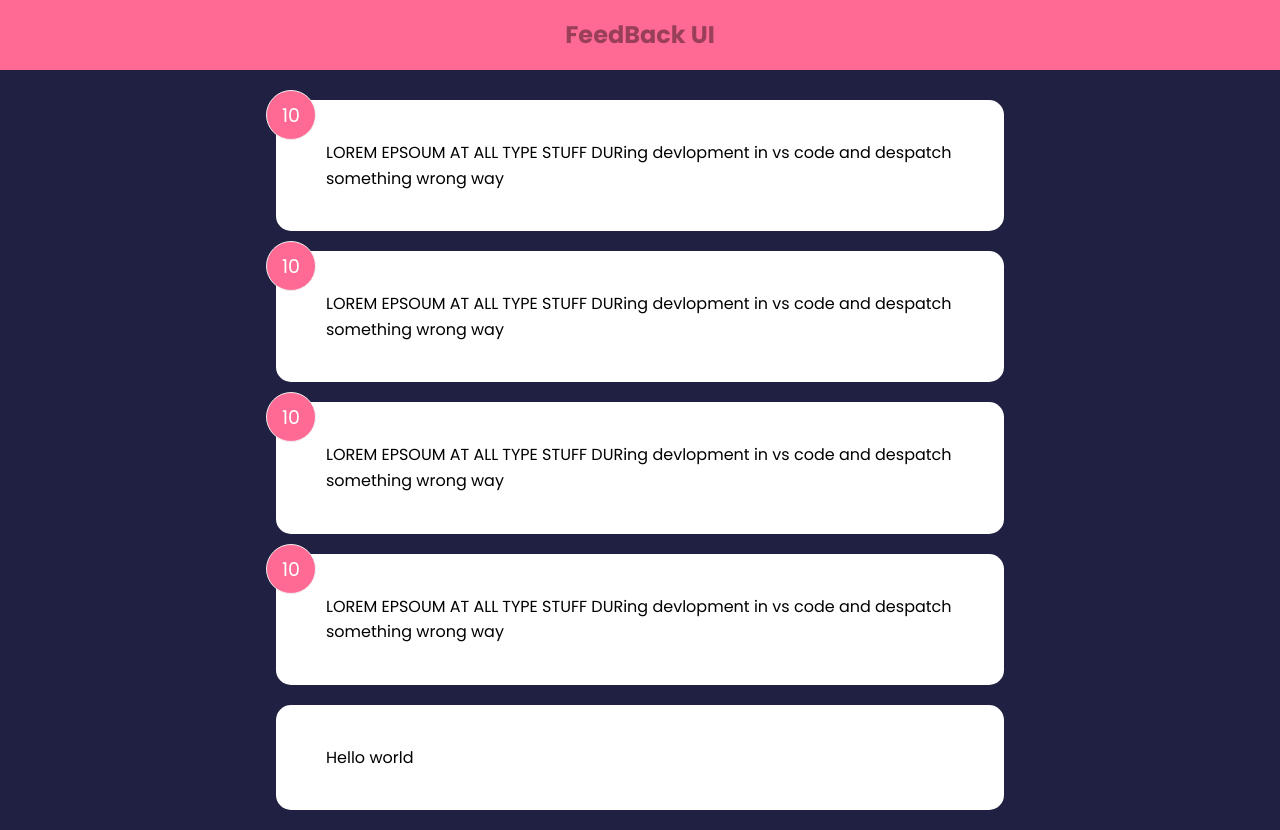
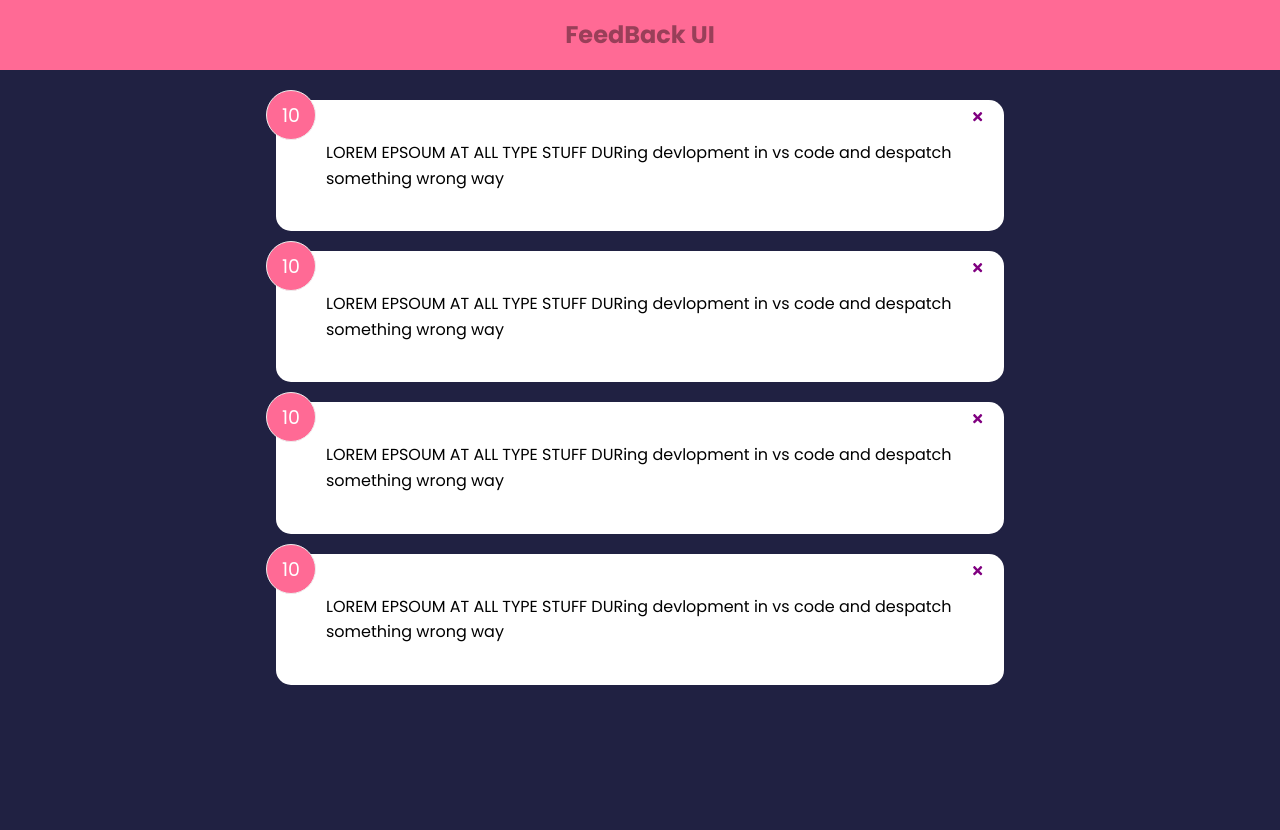
Before and after one commit to omdwd74/FEEDBACK_APP, a React (Create React App) app: page / in a window 1280 px wide. After the commit the page ends 800 px from the top, so only its background shows below. Built offline with nearby package versions, Linux system fonts and the light colour scheme.

Commit message:
add delete button

```diff
--- a/package.json
+++ b/package.json
@@ -8,6 +8,7 @@
     "@testing-library/user-event": "^13.5.0",
     "react": "^18.2.0",
     "react-dom": "^18.2.0",
+    "react-icons": "^5.0.1",
     "react-scripts": "5.0.1",
     "web-vitals": "^2.1.4"
   },
--- a/src/App.js
+++ b/src/App.js
@@ -4,6 +4,7 @@
 import FeedbackList from './components/FeedbackList'
 import FeedbackData from './data/FeedbackData'
 import Card from './components/shared/Card'
+
 
 function App(){
     // const title = 'Blog post'
@@ -25,7 +26,14 @@
     // React.createElement('h1',{},'My App')
 
     // )
-    const [feedback] = useState(FeedbackData)
+    const [feedback,setFeedback] = useState(FeedbackData)
+    const deleteFeedback  = (id) =>{
+        // console.log('App',id)
+        if(window.confirm('Are you sure want to delete that item?')){
+            setFeedback(feedback.filter((item)=> item.id !==id))
+        }
+
+    }
 
     return (
     <>
@@ -42,8 +50,10 @@
                 </ul>
             </div> */}
             {/* <h1>My App</h1> */}
-            <FeedbackList feedback = {feedback}/>
-            <Card>Hello world</Card>
+            <FeedbackList feedback = {feedback}
+            handleDelete={deleteFeedback}/>
+            {/* <Card>Hello world</Card> */}
+            {/* <Card/> */}
 
         </div>
     </>
--- a/src/components/FeedbackItem.jsx
+++ b/src/components/FeedbackItem.jsx
@@ -1,5 +1,8 @@
 import Card from "./shared/Card"
-function FeedbackItem({item}){
+import {FaTimes} from 'react-icons/fa'
+import PropTypes from "prop-types"
+
+function FeedbackItem({item,handleDelete}){
     // const [rating,setRating] = useState(7)
     // const [text] = useState('This is an example of feedback item')
 
@@ -8,9 +11,13 @@
     //         return prev+1;
     //     })
     // }
+    // const handleClick = (id) =>{
+    //     console.log(id)
+    // }
     return (
         <Card >
             <div className="num-display">{item.rating}</div>
+            <button  onClick = {()=> handleDelete(item.id)} className="close"><FaTimes color="purple"/></button>
             <div className="text-display"> {item.text}</div>
             {/* <button onClick={handleClick}>Click</button> */}
 
@@ -18,4 +25,8 @@
 
     )
 }
+FeedbackItem.propTypes = {
+    item : PropTypes.object.isRequired,
+}
+
 export default FeedbackItem
--- a/src/components/FeedbackList.jsx
+++ b/src/components/FeedbackList.jsx
@@ -1,6 +1,6 @@
 import FeedbackItem from './FeedbackItem'
 import PropTypes from "prop-types"
-function FeedbackList({feedback}){
+function FeedbackList({feedback,handleDelete}){
     if(!feedback || feedback.length === 0){
 
     return <p> No Feedback Yet</p>
@@ -10,7 +10,9 @@
     return (
         <div className="feedback-list">
             {feedback.map((item) =>(
-                <FeedbackItem key ={item.id} item  = {item}/>
+                <FeedbackItem key ={item.id} item  = {item}
+                handleDelete = {handleDelete}
+                />
                 // <div>{item.rating}</div>
 
             ))
```
Also changed, not shown: 1 other file (tests, documents, lock files or other folders).
